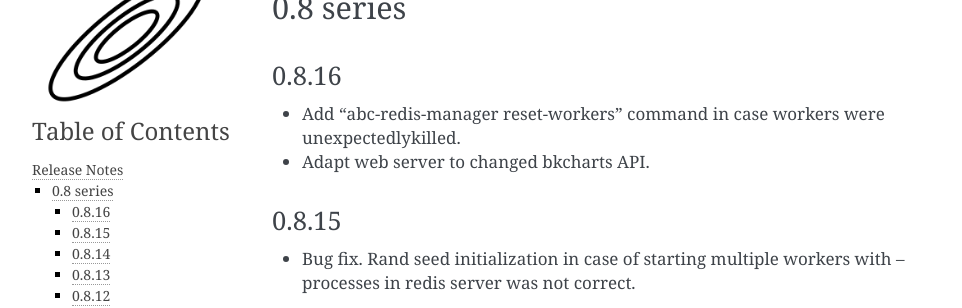
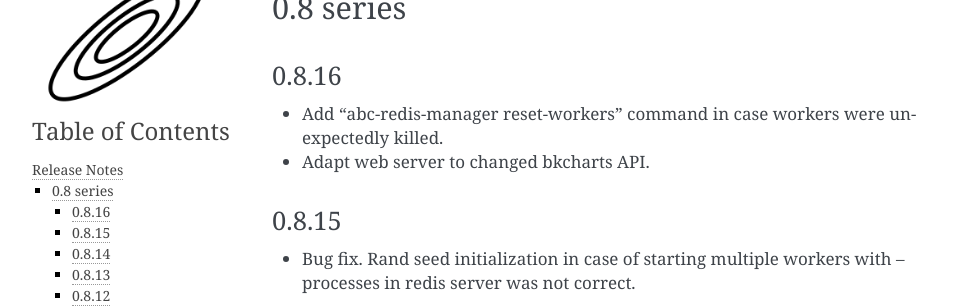
Before and after one commit to ICB-DCM/pyABC, a Sphinx documentation site: the page built from doc/releasenotes.rst, in a window 1280 px wide and 900 px high. Shown: the part 130-438 px from the top of the window, without its empty margins (148-1110 px from the left). Built offline with Sphinx 7.4.7, drawn with Linux system fonts in a browser that asks for light colours; pages that are not in the unit, such as notebooks, are missing from menus.

Commit message:
typo in doc

```diff
--- a/doc/releasenotes.rst
+++ b/doc/releasenotes.rst
@@ -9,7 +9,7 @@ Release Notes
 ------
 
 * Add "abc-redis-manager reset-workers" command in case workers were
-  unexpectedlykilled.
+  unexpectedly killed.
 * Adapt web server to changed bkcharts API.
 
 
--- a/requirements.txt
+++ b/requirements.txt
@@ -9,6 +9,7 @@ scipy
 pandas
 cloudpickle
 bokeh
+bkcharts
 redis
 dill
 gitpython
```
